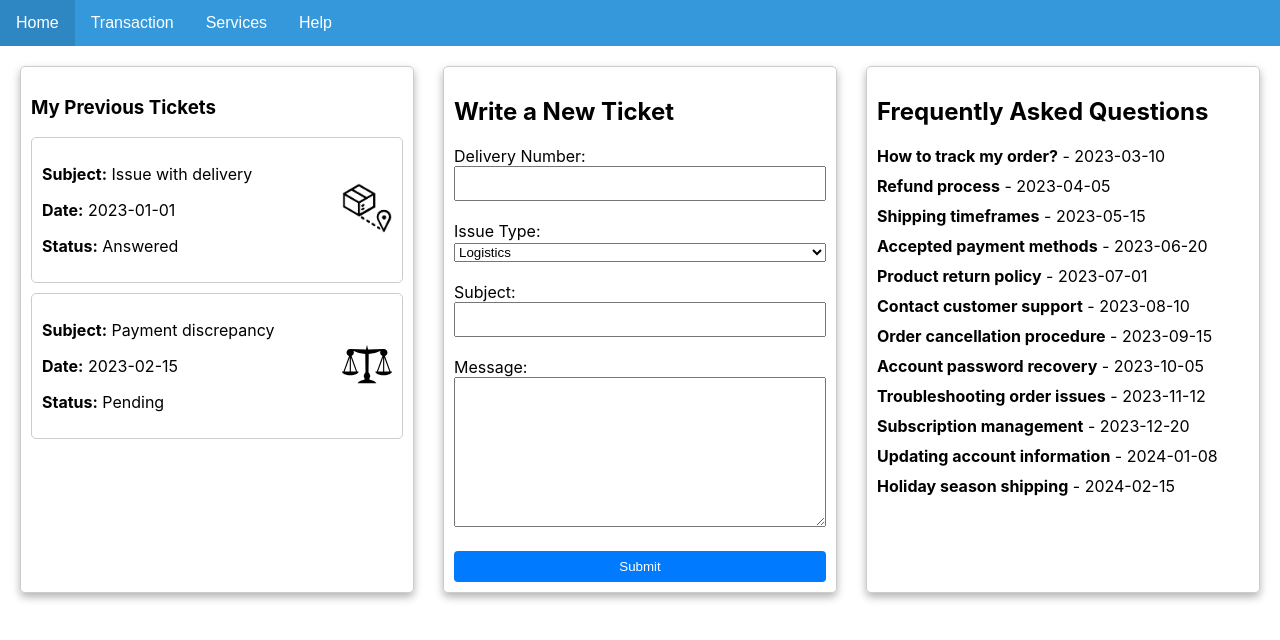
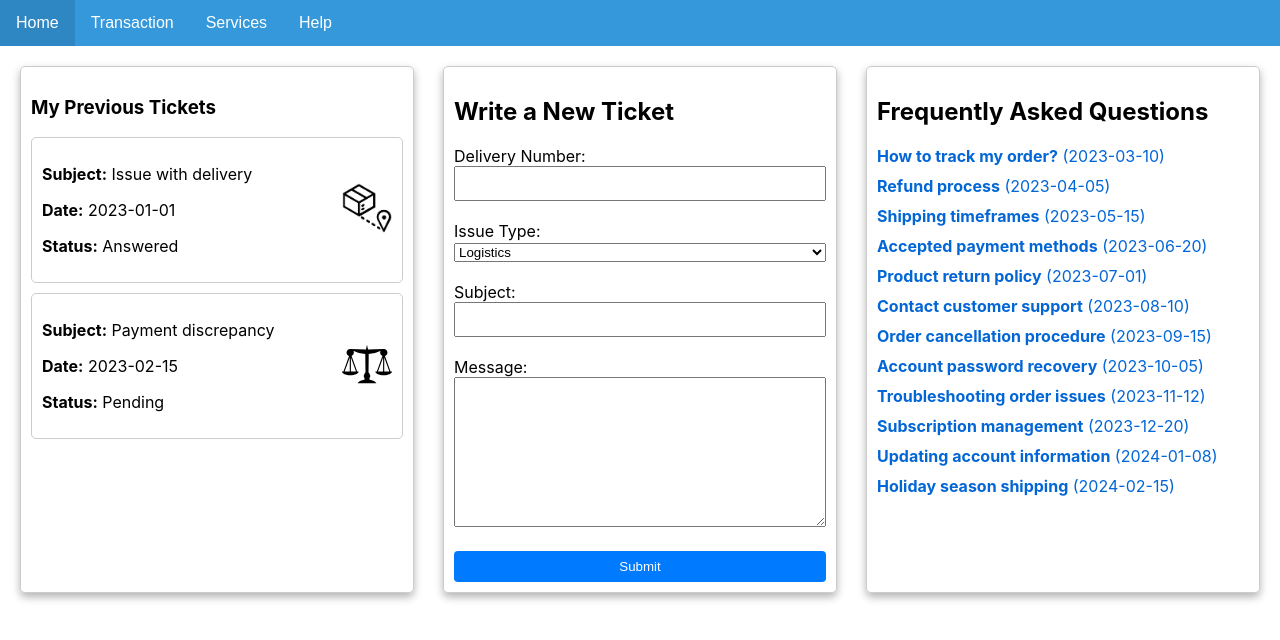
Before and after one commit to arcvelit/SADPS, a React (Create React App) app in the folder sadps-app/: page /customer-support in a window 1280 px wide. Shown: the top 640 px of the page. Built offline with nearby package versions, Linux system fonts and the light colour scheme.

Commit message:
Tweaked customer support

```diff
--- a/sadps-app/src/components/Support/ContactSupport.css
+++ b/sadps-app/src/components/Support/ContactSupport.css
@@ -100,3 +100,20 @@
     border: 1px solid #ccc;
     margin-bottom: 10px;
   }
+
+  .right-pane li {
+    margin-bottom: 10px;
+    cursor: pointer;
+    color: #0366d6; /* Change the color to your preference */
+    text-decoration: none; /* Remove underline */
+    list-style-type: none; /* Remove the default list bullet points */
+  }
+
+  .right-pane li:hover {
+    color: #032f5d; /* Change the color to your preference */
+    text-decoration: underline;
+  }
+
+  .right-pane li::before {
+    content: ''; /* No content, effectively removing the bullet point */
+  }
--- a/sadps-app/src/components/Support/ContactSupport.js
+++ b/sadps-app/src/components/Support/ContactSupport.js
@@ -139,7 +139,7 @@ const ContactSupport = () => {
         <ul>
           {faqs.map((faq, index) => (
             <li key={index}>
-              <strong>{faq.title}</strong> - {faq.date}
+              <strong>{faq.title}</strong> ({faq.date})
             </li>
           ))}
         </ul>
```
